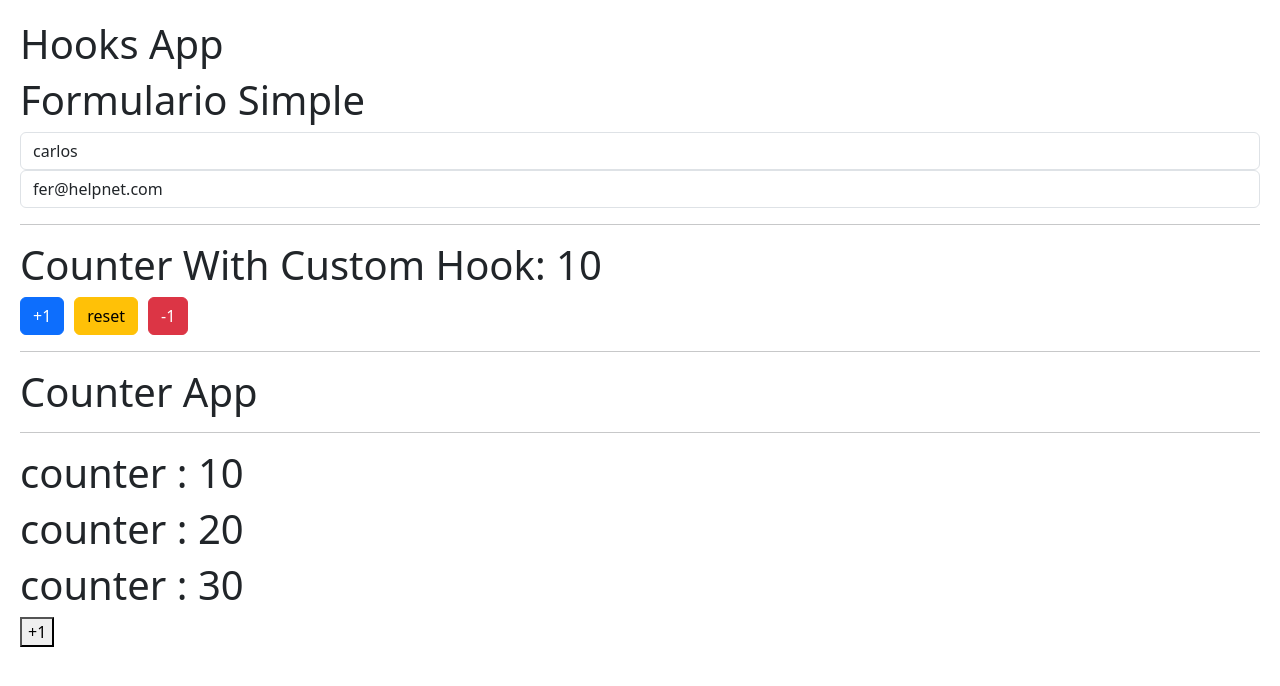
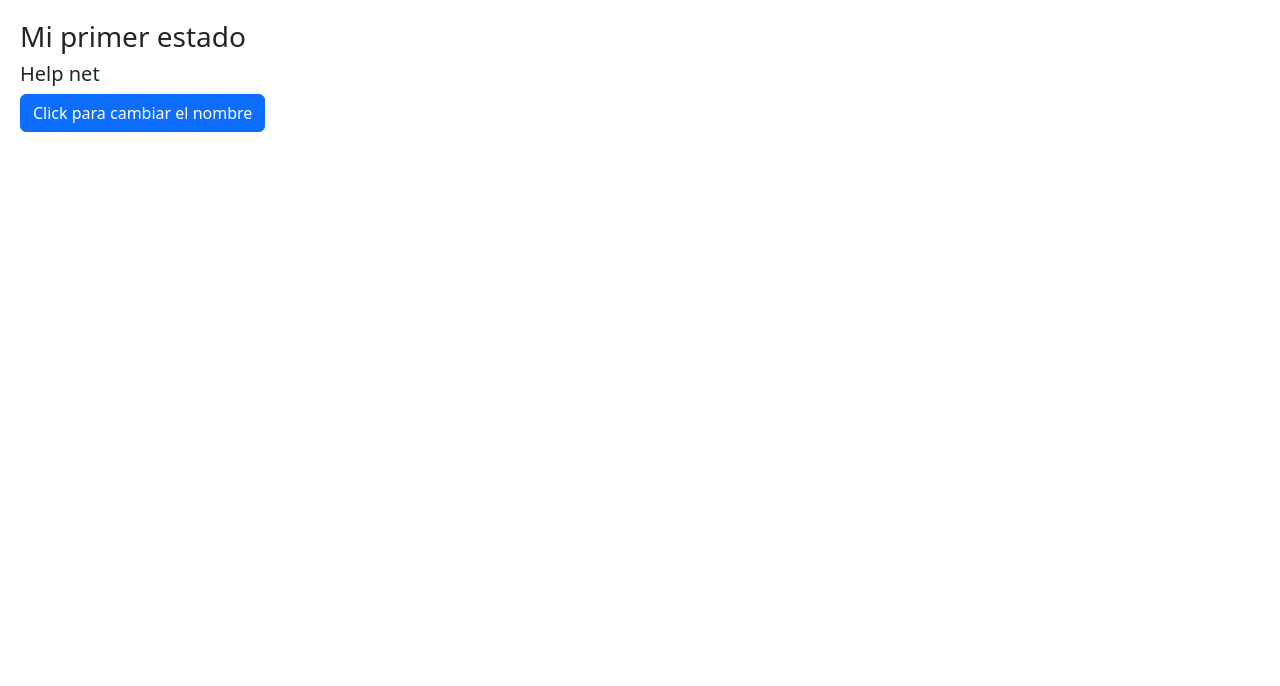
Before and after one commit to saulsistemas/CURSO_REACT, a React (Vite) app in the folder 04HOOKS/hook-app/: page / in a window 1280 px wide. Shown: the top 686 px of the page. Built offline with nearby package versions, Linux system fonts and the light colour scheme.

Commit message:
hooks useState

```diff
--- a/04HOOKS/hook-app/src/HooksApp.jsx
+++ b/04HOOKS/hook-app/src/HooksApp.jsx
@@ -1,16 +1,18 @@
 import { CounterApp } from "./01-useState/CounterApp"
 import { CounterWithCustomHook } from "./01-useState/CounterWithCustomHook"
 import { SimpleForm } from "./02-useEffect/SimpleForm"
+import { MiPrimerEstado } from "./REACT-VICTOR-ROBLES/components/MiPrimerEstado"
 
 export const HooksApp = () =>{
     return(
         <>
-        <h1>Hooks App</h1>
+        <MiPrimerEstado/>
+        {/* <h1>Hooks App</h1>
         <SimpleForm/>
         <hr />
         <CounterWithCustomHook/>
         <hr />
-        <CounterApp/>
+        <CounterApp/> */}
         </>
     )
 }
--- /dev/null
+++ b/04HOOKS/hook-app/src/REACT-VICTOR-ROBLES/components/MiPrimerEstado.jsx
@@ -0,0 +1,18 @@
+import { useState } from "react";
+
+export const MiPrimerEstado=()=>{
+    //let nombre = "HelpNet";
+
+    const[nombre,setNombre]=useState("Help net")
+    const cambiarNombre=(e)=>{
+        setNombre('carlitos')
+    }
+
+    return(
+        <>
+        <h3>Mi primer estado</h3>
+        <h5>{nombre}</h5>
+        <button onClick={cambiarNombre} className="btn btn-primary">Click para cambiar el nombre</button>
+        </>
+    )
+}
```
